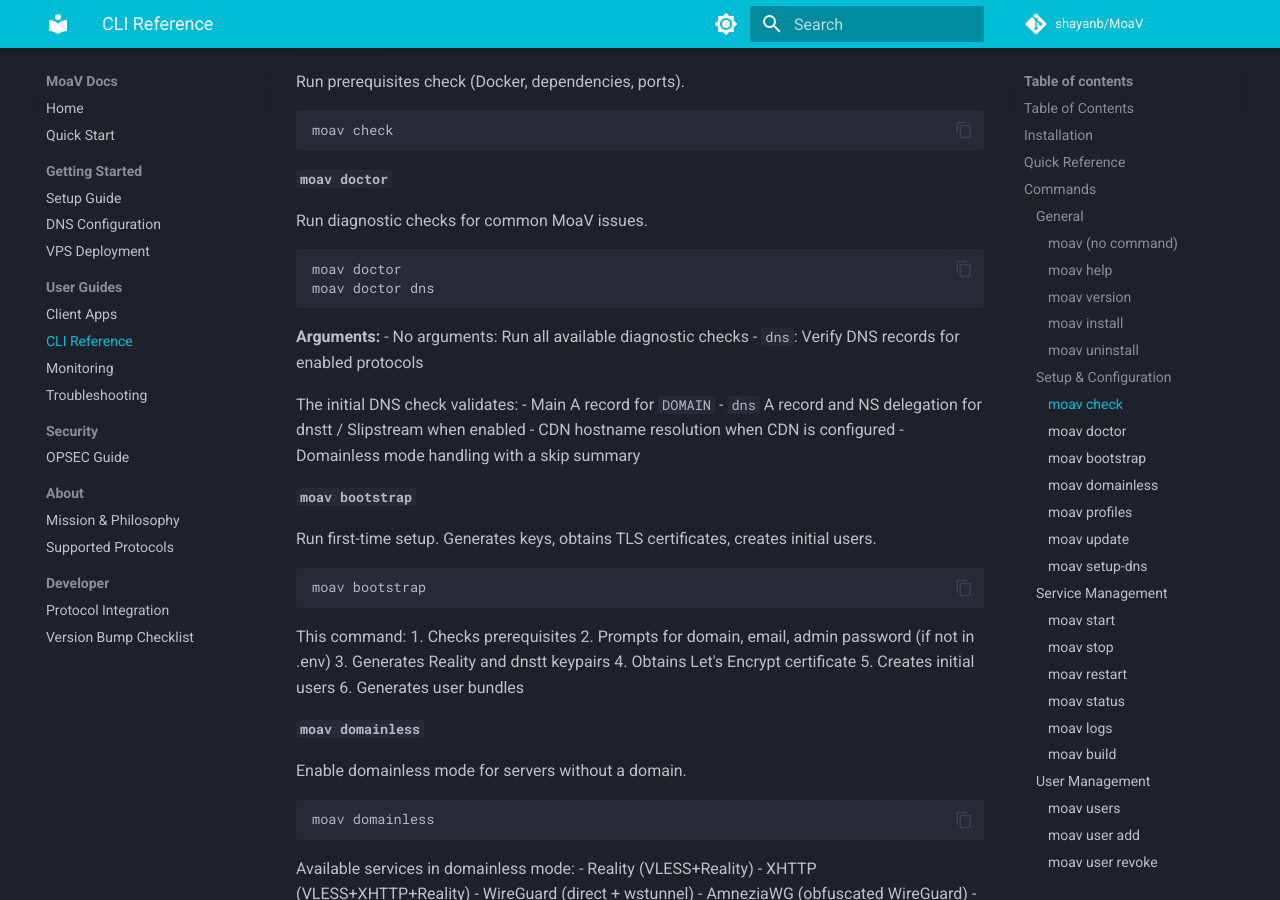
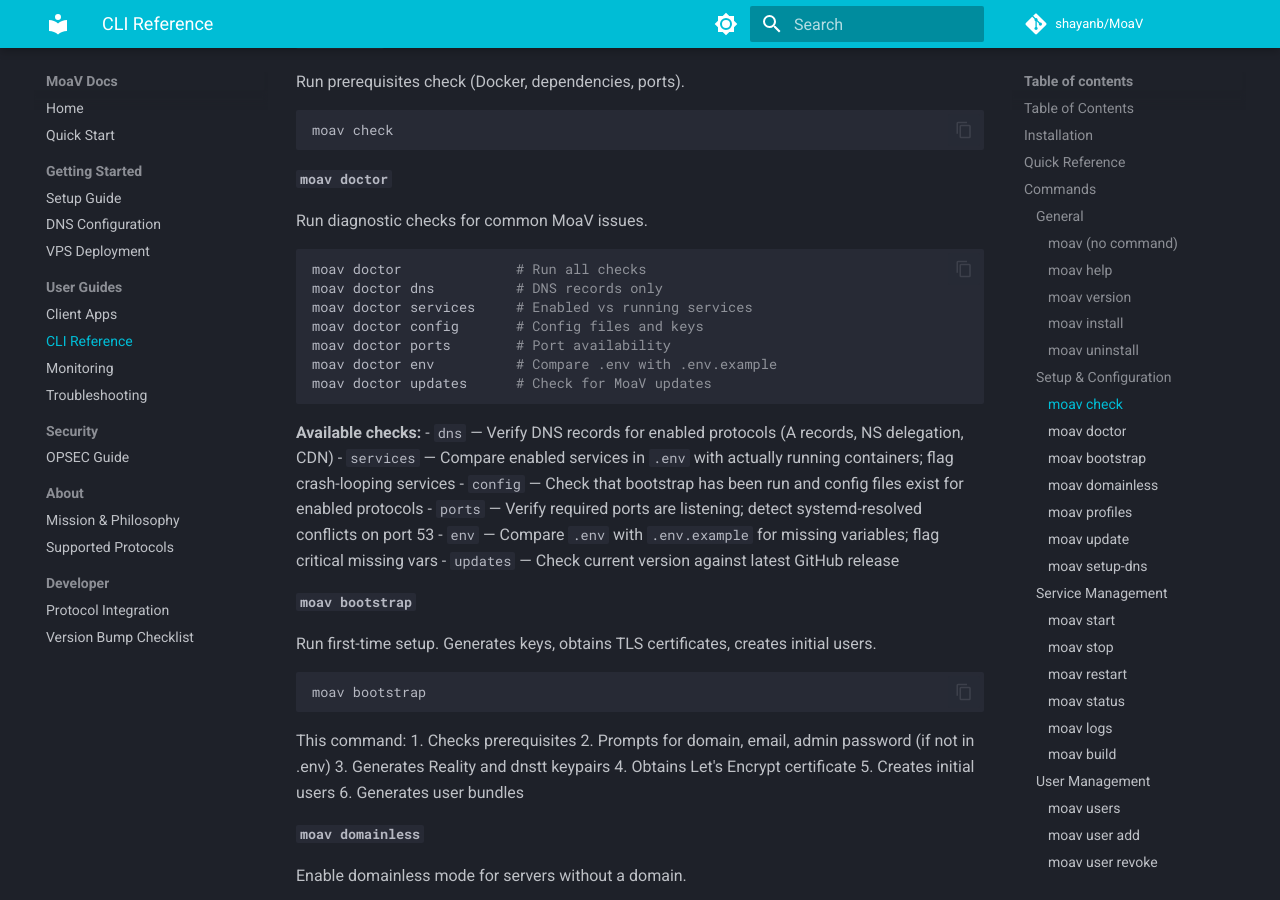
Before and after one commit to MotherofallVPNs/moav-site, an MkDocs documentation site: the page built from docs/CLI.md, in a window 1280 px wide and 900 px high, scrolled down 2640 px. Built offline with MkDocs 1.6.1 and Material for MkDocs 9.7.7, drawn with Linux system fonts in a browser that asks for light colours; comment, search, counter and statistics services are not loaded.

Commit message:
init full moav doctor checks

````diff
--- a/docs/CLI.md
+++ b/docs/CLI.md
@@ -129,19 +129,22 @@
 Run diagnostic checks for common MoaV issues.
 
 ```bash
-moav doctor
-moav doctor dns
+moav doctor              # Run all checks
+moav doctor dns          # DNS records only
+moav doctor services     # Enabled vs running services
+moav doctor config       # Config files and keys
+moav doctor ports        # Port availability
+moav doctor env          # Compare .env with .env.example
+moav doctor updates      # Check for MoaV updates
 ```
 
-**Arguments:**
-- No arguments: Run all available diagnostic checks
-- `dns`: Verify DNS records for enabled protocols
-
-The initial DNS check validates:
-- Main A record for `DOMAIN`
-- `dns` A record and NS delegation for dnstt / Slipstream when enabled
-- CDN hostname resolution when CDN is configured
-- Domainless mode handling with a skip summary
+**Available checks:**
+- `dns` — Verify DNS records for enabled protocols (A records, NS delegation, CDN)
+- `services` — Compare enabled services in `.env` with actually running containers; flag crash-looping services
+- `config` — Check that bootstrap has been run and config files exist for enabled protocols
+- `ports` — Verify required ports are listening; detect systemd-resolved conflicts on port 53
+- `env` — Compare `.env` with `.env.example` for missing variables; flag critical missing vars
+- `updates` — Check current version against latest GitHub release
 
 #### `moav bootstrap`
 Run first-time setup. Generates keys, obtains TLS certificates, creates initial users.
````
